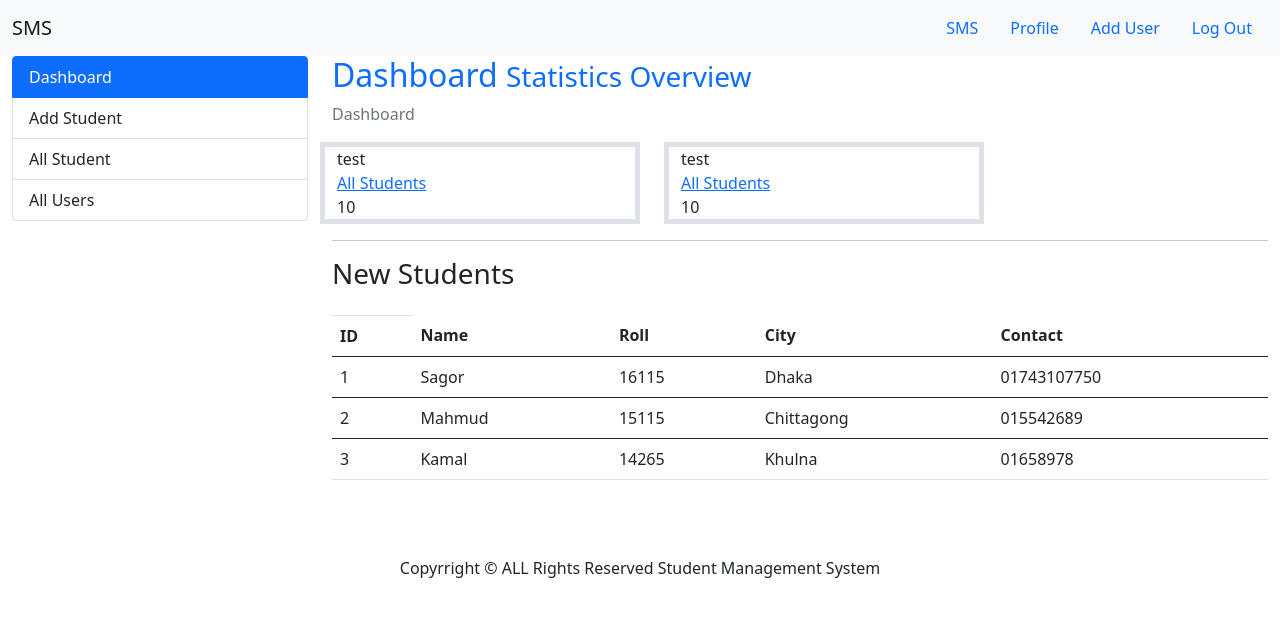
After one commit to Mazharul-Haque/student_management_system_by_php, a PHP site: page /admin/index.php in a window 1280 px wide. The commit adds this page. Shown: the top 617 px of the page. Run offline with PHP 8.4, Linux system fonts and the light colour scheme.

Commit message:
Dashboard design

```diff
--- /dev/null
+++ b/admin/index.php
@@ -0,0 +1,184 @@
+<?php
+session_start();
+if (!isset($_SESSION['user_login'])) {
+    header('location :login.php');
+}
+
+?>
+
+
+<!doctype html>
+<html lang="en">
+
+<head>
+    <!-- Required meta tags -->
+    <meta charset="utf-8">
+    <meta name="viewport" content="width=device-width, initial-scale=1">
+
+    <!-- Bootstrap CSS -->
+    <link href="https://cdn.jsdelivr.net/npm/bootstrap@5.0.0-beta2/dist/css/bootstrap.min.css" rel="stylesheet" integrity="sha384-BmbxuPwQa2lc/FVzBcNJ7UAyJxM6wuqIj61tLrc4wSX0szH/Ev+nYRRuWlolflfl" crossorigin="anonymous">
+    <script defer src="/your-path-to-fontawesome/js/brands.js"></script>
+    <link rel="stylesheet" href="style.css">
+
+    <title>SMS</title>
+</head>
+
+<body>
+    <nav class="navbar navbar-expand-lg navbar-light bg-light">
+        <div class="container-fluid">
+            <a class="navbar-brand" href="index.php">SMS</a>
+            <button class="navbar-toggler" type="button" data-bs-toggle="collapse" data-bs-target="#navbarSupportedContent" aria-controls="navbarSupportedContent" aria-expanded="false" aria-label="Toggle navigation">
+                <span class="navbar-toggler-icon"></span>
+            </button>
+            <div class="collapse navbar-collapse" id="navbarSupportedContent">
+                <div class="navbar-nav me-auto mb-2 mb-lg-0">
+
+                </div>
+                <div class="d-flex">
+                    <a class="nav-link" href="logout.php"><i class="fas fa-sign-out-alt"></i>SMS</a>
+                    <a class="nav-link" href="logout.php"><i class="fas fa-sign-out-alt"></i>Profile</a>
+                    <a class="nav-link" href="logout.php"><i class="fas fa-sign-out-alt"></i>Add User</a>
+                    <a class="nav-link" href="logout.php"><i class="fas fa-sign-out-alt"></i>Log Out</a>
+                </div>
+            </div>
+        </div>
+    </nav>
+    <!-- dashboard side bar -->
+    <div class="container-fluid">
+
+        <div class="row">
+
+            <div class="col-sm-3">
+                <div class="list-group">
+                    <button type="button" class="list-group-item list-group-item-action active" aria-current="true">
+                        Dashboard
+                    </button>
+                    <button type="button" class="list-group-item list-group-item-action">Add Student</button>
+                    <button type="button" class="list-group-item list-group-item-action">All Student</button>
+                    <button type="button" class="list-group-item list-group-item-action">All Users</button>
+
+                </div>
+            </div>
+            <div class="col-sm-9">
+                <div class="content">
+                    <h2 class="text-primary">Dashboard <small>Statistics Overview </small></h2>
+                    <nav aria-label="breadcrumb">
+                        <ol class="breadcrumb">
+                            <li class="breadcrumb-item active" aria-current="page">Dashboard</li>
+                        </ol>
+                    </nav>
+
+                    <div class="row">
+
+                        <div class="col-sm-4 border border-5">
+                            <div class="panel panel-primary">
+                                <div class="panel-heading">
+                                    <div class="row">
+                                        <div class="col-xs-3">
+                                            test
+                                        </div>
+                                        <div class="col-xs-9">
+                                            <div class="pull-right"> <a href="#"> All Students</a></div>
+                                            <div class="pull-right">10 </div>
+
+                                        </div>
+
+                                    </div>
+
+
+                                </div>
+
+                            </div>
+
+                        </div>
+                        <!-- 2ndbox -->
+                        <div class="col-sm-4 border border-5 ms-4 ">
+                            <div class="panel panel-primary">
+                                <div class="panel-heading">
+                                    <div class="row">
+                                        <div class="col-xs-3">
+                                            test
+                                        </div>
+                                        <div class="col-xs-9">
+                                            <div class="pull-right"> <a href="#"> All Students</a></div>
+                                            <div class="pull-right">10 </div>
+
+                                        </div>
+
+                                    </div>
+
+
+                                </div>
+
+                            </div>
+
+                        </div>
+                        <!-- 2nd box end -->
+
+                    </div>
+
+                    <hr />
+                    <h3>New Students</h3>
+                    <table class="table" >
+                        <th>
+
+                            <tr>
+                                <th>ID</th>
+                                <th>Name</th>
+                                <th>Roll</th>
+                                <th>City</th>
+                                <th>Contact</th>
+                            </tr>
+
+                        </th>
+                        <tbody>
+                            <tr>
+                                <td>1</td>
+                                <td>Sagor</td>
+                                <td>16115</td>
+                                <td>Dhaka</td>
+                                <td>01743107750</td>
+
+                            </tr>
+
+                        </tbody>
+                        <tbody>
+                            <tr>
+                                <td>2</td>
+                                <td>Mahmud</td>
+                                <td>15115</td>
+                                <td>Chittagong</td>
+                                <td>015542689</td>
+
+                            </tr>
+
+                        </tbody>
+                        <tbody>
+                            <tr>
+                                <td>3</td>
+                                <td>Kamal</td>
+                                <td>14265</td>
+                                <td>Khulna</td>
+                                <td>01658978</td>
+
+                            </tr>
+
+                        </tbody>
+
+                    </table>
+
+
+                </div>
+            </div>
+
+        </div>
+
+    </div>
+
+
+    <footer class="text-center">
+        <p>Copyrright &copy; ALL Rights Reserved Student Management System </p>
+    </footer>
+</body>
+
+</html>
--- /dev/null
+++ b/admin/logout.php
@@ -0,0 +1,6 @@
+<?php
+session_start();
+session_destroy();
+header('location:login.php');
+
+?>
--- /dev/null
+++ b/admin/style.css
@@ -0,0 +1,4 @@
+.content{
+    height: 500px;
+
+}
--- a/index.php
+++ b/index.php
@@ -5,6 +5,8 @@
     <meta name="viewport" content="width=device-width, initial-scale=1.0">
     <link href="https://cdn.jsdelivr.net/npm/bootstrap@5.0.0-beta1/dist/css/bootstrap.min.css" rel="stylesheet" integrity="sha384-giJF6kkoqNQ00vy+HMDP7azOuL0xtbfIcaT9wjKHr8RbDVddVHyTfAAsrekwKmP1" crossorigin="anonymous">
     <link rel="stylesheet" href="style.css">
+
+
     <title>Student Management System</title>
 </head>
 <body>
```
Also changed, not shown: admin/login.php (+7 -0 lines), admin/registration.php (line endings or trailing spaces), images/student.png (added), package-lock.json (added).
